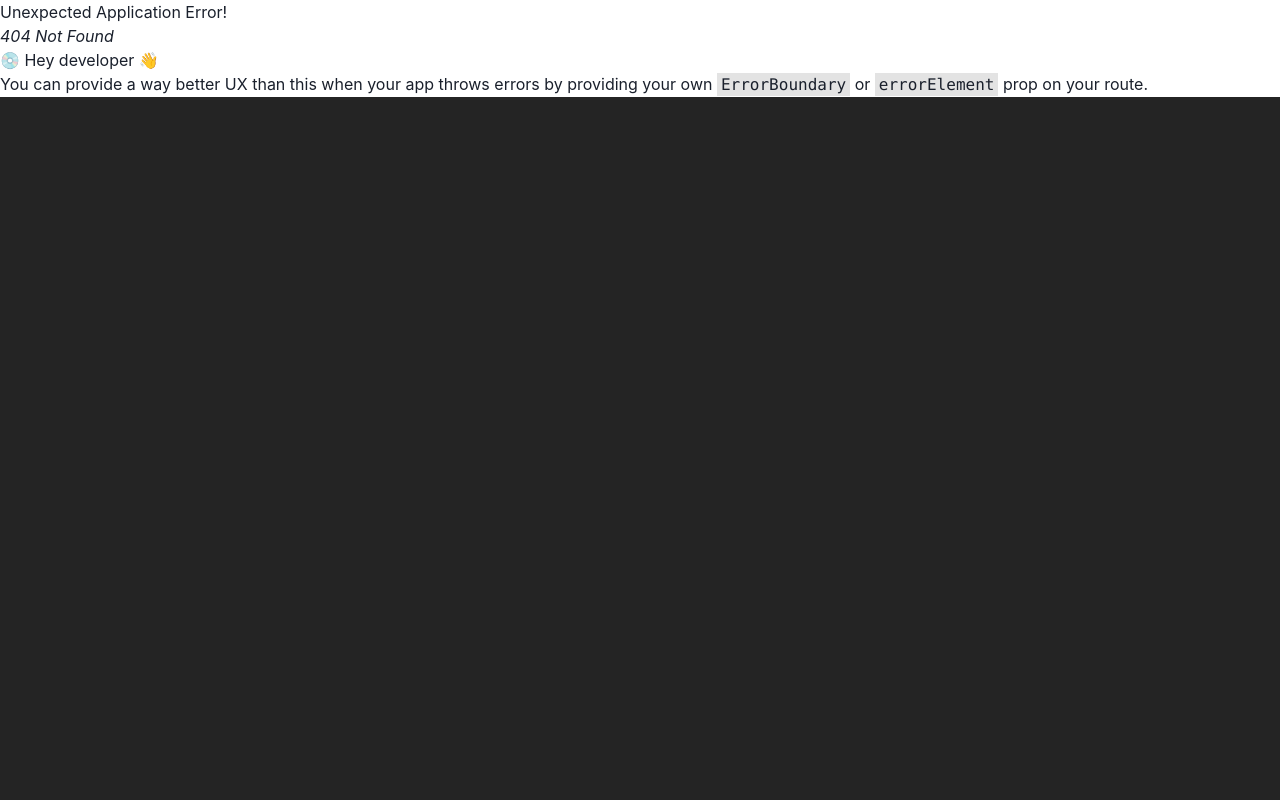
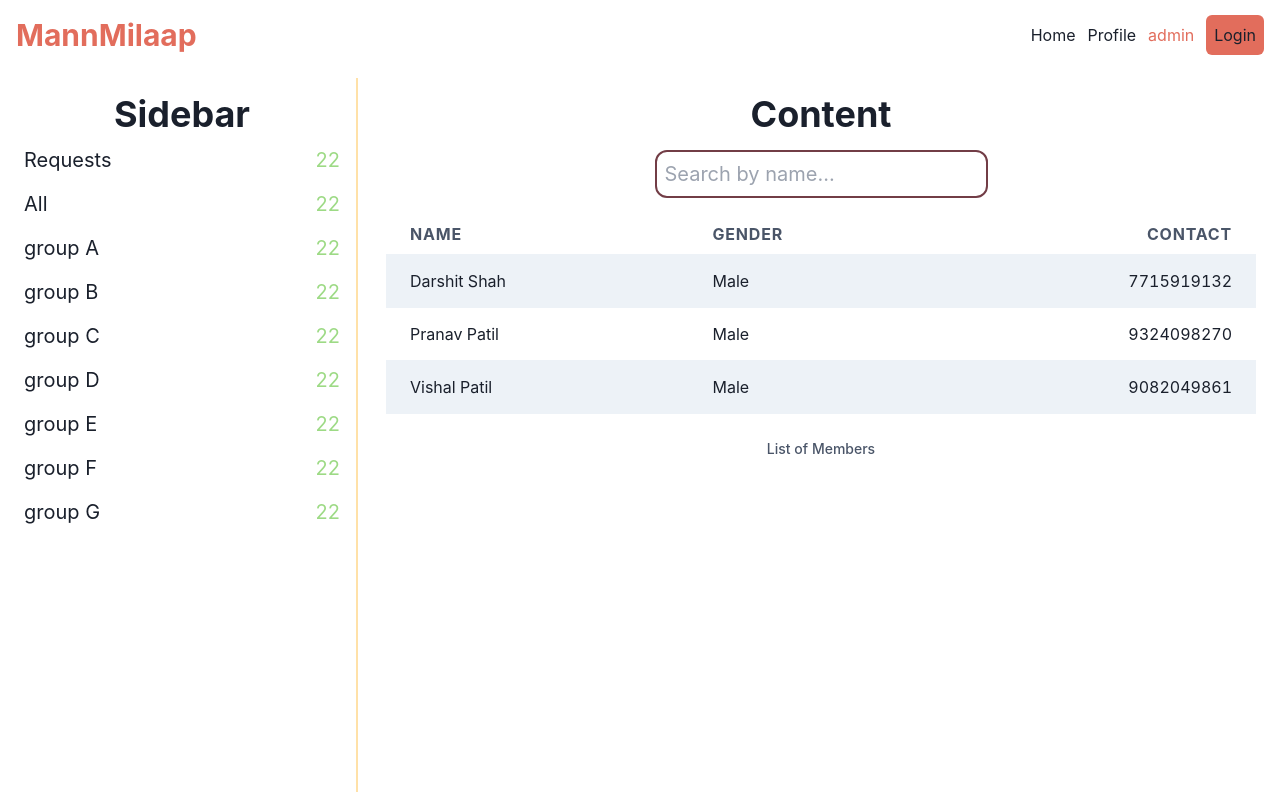
Before and after one commit to darshah0205/mannmilaapXiDesign, a React (Vite) app in the folder frontend/: page /admin/1 in a window 1280 px wide. Before the commit this address had no page. Built offline with nearby package versions, Linux system fonts and the light colour scheme.

Commit message:
navbar and admin

```diff
--- /dev/null
+++ b/frontend/src/assets/components/adminSidebar/AdminSidebar.jsx
@@ -0,0 +1,29 @@
+import React from "react";
+import { groups } from "./groups";
+import { NavLink } from "react-router-dom";
+
+const AdminSidebar = () => {
+  return (
+    <div className="min-w-[350px] p-4 border-solid border-[var(--yellow)] border-r-2">
+      <div className="heading text-4xl font-bold text-center mb-3">Sidebar</div>
+      {groups.map((grp) => {
+        return (
+          <NavLink
+            className={({ isActive }) =>
+              `option ${
+                isActive ? "text-[var(--orange)]" : ""
+              } text-xl mb-4 cursor-pointer flex justify-between`
+            }
+            key={grp.title}
+            to={grp.title}
+          >
+            <div className="title">{grp.title}</div>
+            <div className="count text-[var(--green)]">{grp.count}</div>
+          </NavLink>
+        );
+      })}
+    </div>
+  );
+};
+
+export default AdminSidebar;
--- /dev/null
+++ b/frontend/src/assets/components/adminSidebar/groups.js
@@ -0,0 +1,11 @@
+export const groups = [
+  { title: "Requests", count: 22 },
+  { title: "All", count: 22 },
+  { title: "group A", count: 22 },
+  { title: "group B", count: 22 },
+  { title: "group C", count: 22 },
+  { title: "group D", count: 22 },
+  { title: "group E", count: 22 },
+  { title: "group F", count: 22 },
+  { title: "group G", count: 22 },
+];
--- /dev/null
+++ b/frontend/src/assets/components/customerTable/CustomerTable.jsx
@@ -0,0 +1,20 @@
+import React from "react";
+import TableContent from "../table/Table";
+
+const CustomerTable = () => {
+  return (
+    <div className="flex-1 p-4">
+      <div className="text-4xl font-bold text-center">Content</div>
+      <div className="search-bar max-w-[500px] w-full my-4 mx-auto text-center">
+        <input
+          type="text"
+          placeholder="Search by name..."
+          className="p-2 text-xl border-2 border-solid border-[var(--brown)] rounded-xl"
+        />
+      </div>
+      <TableContent />
+    </div>
+  );
+};
+
+export default CustomerTable;
--- a/frontend/src/assets/components/navbar/Navbar.jsx
+++ b/frontend/src/assets/components/navbar/Navbar.jsx
@@ -4,16 +4,25 @@ import { NavLink } from "react-router-dom";
 
 const Navbar = () => {
   return (
-    <div className="flex items-center justify-between h-[50px] p-4">
+    <div className="flex items-center justify-between h-[70px] p-4">
       <div className="font-bold text-3xl text-[var(--orange)]">MannMilaap</div>
-      <div className="flex gap-3">
+      <div className="flex gap-3 items-center">
         {options.map((option) => {
           return (
-            <NavLink className="option" key={option.title} to={option.path}>
+            <NavLink
+              className={({ isActive }) =>
+                `option ${isActive ? "text-[var(--orange)]" : ""}`
+              }
+              key={option.title}
+              to={option.path}
+            >
               {option.title}
             </NavLink>
           );
         })}
+        <NavLink className="bg-[var(--orange)] p-2 rounded-md" to={"/login"}>
+          Login
+        </NavLink>
       </div>
     </div>
   );
--- a/frontend/src/assets/components/navbar/options.js
+++ b/frontend/src/assets/components/navbar/options.js
@@ -2,6 +2,4 @@ export const options = [
   { title: "Home", path: "/" },
   { title: "Profile", path: "/profile" },
   { title: "admin", path: "/admin" },
-  { title: "login", path: "/login" },
-  { title: "Requests", path: "/requests" },
 ];
--- /dev/null
+++ b/frontend/src/assets/components/table/Table.jsx
@@ -0,0 +1,52 @@
+import React from "react";
+import {
+  Table,
+  Thead,
+  Tbody,
+  Tfoot,
+  Tr,
+  Th,
+  Td,
+  TableCaption,
+  TableContainer,
+} from "@chakra-ui/react";
+
+const TableContent = () => {
+  return (
+    <div>
+      <TableContainer>
+        <Table variant="striped" colorScheme="gray">
+          <TableCaption>List of Members</TableCaption>
+          <Thead>
+            <Tr>
+              <Th fontSize={16}>Name</Th>
+              <Th fontSize={16}>Gender</Th>
+              <Th fontSize={16} isNumeric>
+                Contact
+              </Th>
+            </Tr>
+          </Thead>
+          <Tbody>
+            <Tr className="cursor-pointer">
+              <Td>Darshit Shah</Td>
+              <Td>Male</Td>
+              <Td isNumeric>7715919132</Td>
+            </Tr>
+            <Tr className="cursor-pointer">
+              <Td>Pranav Patil</Td>
+              <Td>Male</Td>
+              <Td isNumeric>9324098270</Td>
+            </Tr>
+            <Tr className="cursor-pointer">
+              <Td>Vishal Patil</Td>
+              <Td>Male</Td>
+              <Td isNumeric>9082049861</Td>
+            </Tr>
+          </Tbody>
+        </Table>
+      </TableContainer>
+    </div>
+  );
+};
+
+export default TableContent;
--- a/frontend/src/assets/pages/admin/Admin.jsx
+++ b/frontend/src/assets/pages/admin/Admin.jsx
@@ -1,7 +1,15 @@
 import React from "react";
+import AdminSidebar from "../../components/adminSidebar/AdminSidebar";
+// import CustomerTable from "../../components/customerTable/CustomerTable";
+import { Outlet } from "react-router-dom";
 
 const Admin = () => {
-  return <div>Admin</div>;
+  return (
+    <div className="flex gap-3 p-2 h-[calc(100vh-70px)] overflow-y-hidden">
+      <AdminSidebar />
+      <Outlet />
+    </div>
+  );
 };
 
 export default Admin;
--- a/frontend/src/index.css
+++ b/frontend/src/index.css
@@ -16,7 +16,7 @@
   -webkit-font-smoothing: antialiased;
   -moz-osx-font-smoothing: grayscale;
 
-  --green: #c9cba3;
+  --green: #9dda85;
   --yellow: #ffe1a8;
   --orange: #e26d5c;
   --brown: #723d46;
```
Also changed, not shown: frontend/src/main.jsx (+16 -1 lines), frontend/public/mannmilaapLogo.png (added).
